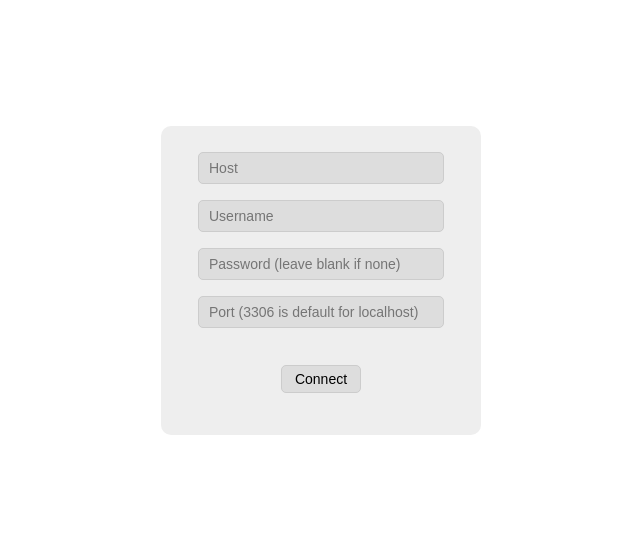
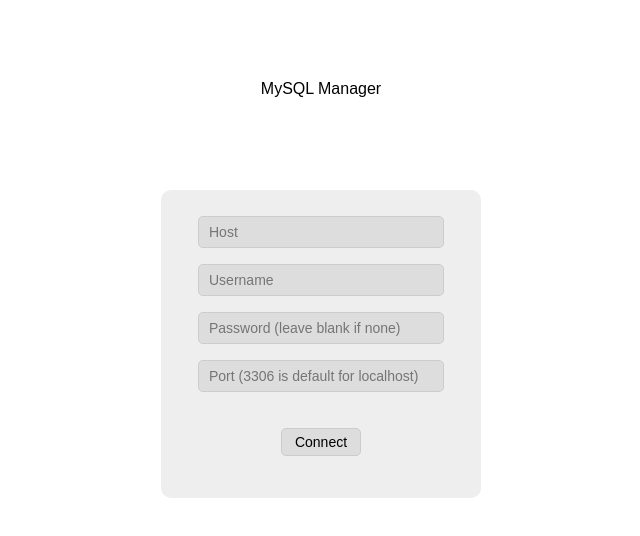
Before and after one commit to waylonwilliams/ai-database-manager, a React (Vite) app: page / in a window 1280 px wide. Shown: the top 536 px of the page, without its empty margins (319-959 px from the left). Built offline with nearby package versions, Linux system fonts and the light colour scheme.

Commit message:
added some guards, did some testing, finalized styling

```diff
--- a/src/App.css
+++ b/src/App.css
@@ -5,7 +5,7 @@
   justify-content: center;
   text-align: center;
   font-family: Arial, Helvetica, sans-serif;
-  margin-top: 10%;
+  margin-top: 15%;
 }
 
 .login-div {
@@ -15,6 +15,11 @@
   min-width: 320px;
   background-color: #eeeeee;
   border-radius: 10px;
+}
+
+.login-title {
+  position: absolute;
+  top: 10%;
 }
 
 .new-login-field {
--- a/src/components/file.tsx
+++ b/src/components/file.tsx
@@ -27,7 +27,9 @@
     const curTable = e.currentTarget.innerHTML;
     setSelectedDB(curDB);
     let result = await window.mysql.queryAPI.makeQuery("USE " + curDB);
-    result = await window.mysql.queryAPI.makeQuery("SELECT * FROM " + curTable);
+    result = await window.mysql.queryAPI.makeQuery(
+      "SELECT * FROM " + curTable + " LIMIT 1000"
+    );
     if (Array.isArray(result)) {
       let i = 1;
       for (let element of result) {
--- a/src/components/login.tsx
+++ b/src/components/login.tsx
@@ -25,13 +25,11 @@
       const storedUser = localStorage.getItem("user");
       const storedPass = localStorage.getItem("pass");
       const storedPort = localStorage.getItem("port");
-      const storedDB = localStorage.getItem("db");
       if (
         storedHost === null ||
         storedPass === null ||
         storedPort === null ||
-        storedUser === null ||
-        storedDB === null
+        storedUser === null
       ) {
         console.log(
           "Something in local storage was null so its not loading properly"
@@ -89,6 +87,7 @@
   }
   return (
     <div className="container">
+      <div className="login-title">MySQL Manager</div>
       <div className="login-div">
         {/*
         IMAGE TOGGLE SWITCH
```
